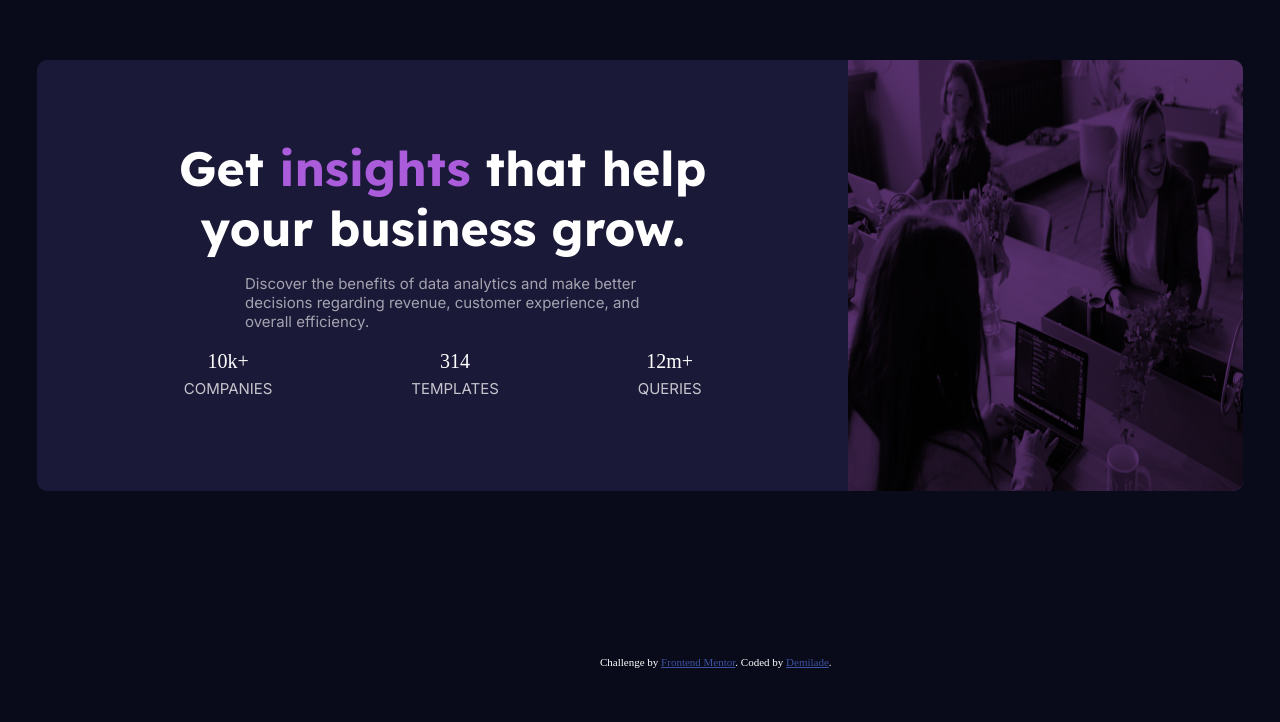
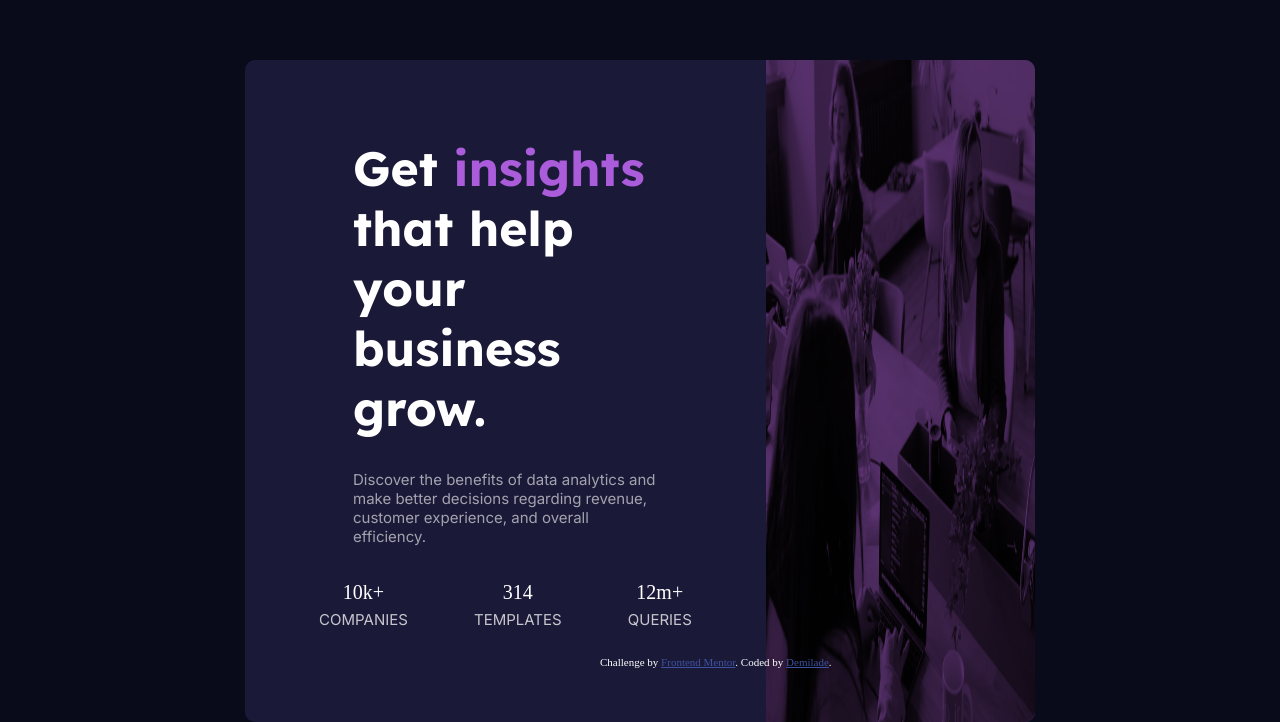
Before and after one commit to Billygotclout/card-component, a plain HTML site: page index.html in a window 1280 px wide. Shown: the part 132-854 px from the top of the page. Before the commit the page ends 800 px from the top, so only its background shows below. Drawn offline with Linux system fonts and the light colour scheme.

Commit message:
style changes

```diff
--- a/css/style.css
+++ b/css/style.css
@@ -94,6 +94,8 @@ main {
     display: flex;
     flex-direction: row-reverse;
     position: absolute;
+    margin-left: 15rem;
+    margin-right: 15rem;
     top: 20%;
     left: 5px;
     right: 5px;
@@ -108,22 +110,22 @@ main {
   .whole-message .primary-message {
     padding: 0 100px;
     font-size: 2rem;
+    text-align: left;
   }
 
   .transparent {
     text-align: left;
-    padding: 1rem 200px;
+    padding: 2rem 100px;
     font-size: 15px;
   }
   .achievements {
     display: flex;
     justify-content: space-evenly;
+
   }
   .attribution {
     position: absolute;
     bottom: 0;
     left: 600px;
-
   }
-
 }
```
